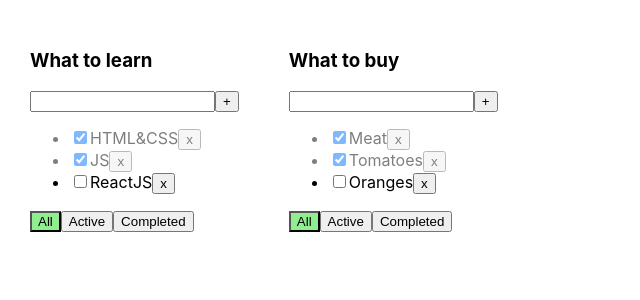
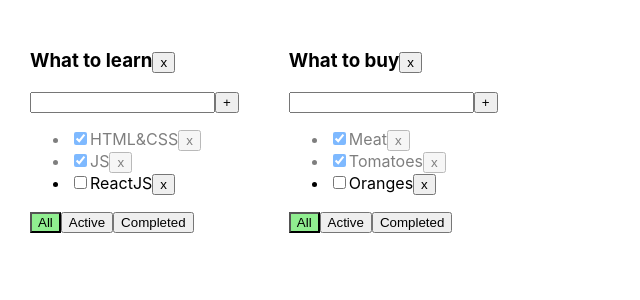
Before and after one commit to ElenaWebDev984/todolist-05, a React (Vite) app: page / in a window 1280 px wide. Shown: the top 300 px of the page, without its empty margins (0-640 px from the left). Built offline with nearby package versions, Linux system fonts and the light colour scheme.

Commit message:
added Btn for  deleteTodolist

```diff
--- a/src/App.tsx
+++ b/src/App.tsx
@@ -108,7 +108,8 @@ export const App = () => {
                 changeFilter={changeFilter}
                 createTask={createTask}
                 changeTaskStatus={changeTaskStatus}
-                filter={todolist.filter}/>
+                filter={todolist.filter}
+                deleteTodolist={deleteTodolist}/>
         )
     })
 
--- a/src/TodolistItem.tsx
+++ b/src/TodolistItem.tsx
@@ -11,6 +11,7 @@ type Props = {
     changeFilter: (filter: FilterValues, todolistId: string) => void
     createTask: (title: string, todolistId: string) => void
     changeTaskStatus: (taskId: string, isDone: boolean, todolistId: string) => void
+    deleteTodolist: (todolistId: string) => void
 }
 
 export const TodolistItem = (props: Props) => {
@@ -23,6 +24,7 @@ export const TodolistItem = (props: Props) => {
         createTask,
         changeTaskStatus,
         filter,
+        deleteTodolist
     } = props
 
     const [taskTitle, setTaskTitle] = useState('')
@@ -51,7 +53,10 @@ export const TodolistItem = (props: Props) => {
 
     return (
         <div>
-            <h3>{title}</h3>
+            <h3>
+                {title}
+                <Button title='x' onClick={() => deleteTodolist(todolistId)}/>
+            </h3>
             <div>
                 <input className={error ? 'error' : ''}
                        value={taskTitle}
```
